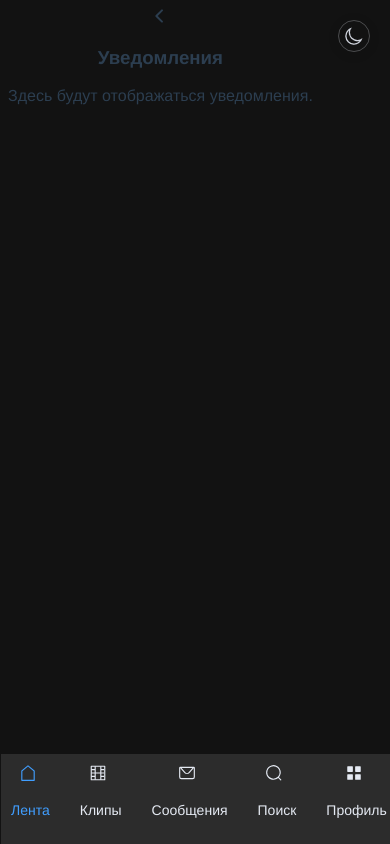
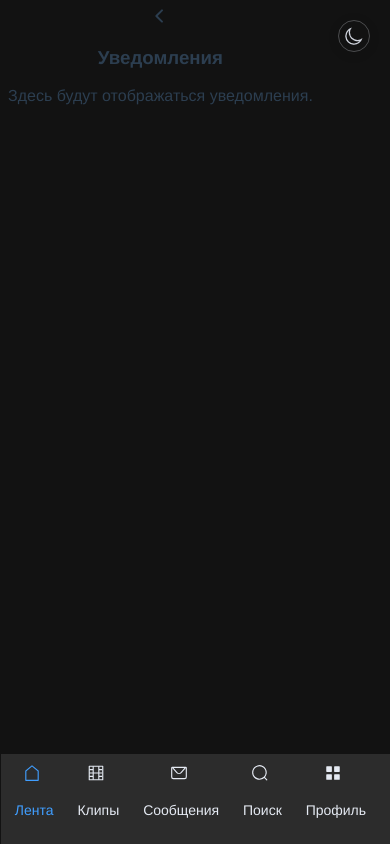
Before and after one commit to zazplay/ton_spane-, a Vue app in the folder ton-spane_front/: page /notifications in a window 390 px wide. Built offline with nearby package versions, Linux system fonts and the light colour scheme.

Commit message:
#Update HorizontalMenu

```diff
--- a/ton-spane_front/src/components/HorizontalMenu.vue
+++ b/ton-spane_front/src/components/HorizontalMenu.vue
@@ -1,9 +1,8 @@
 <template>
-    <el-menu :class="[{ 'horizontal-menu': isSmallScreen }]" default-active="1"
+    <el-menu class='horizontal-menu'  default-active="1"
         @open="handleOpen" @close="handleClose">
-        <h5 v-if="!isSmallScreen">SiteName</h5>
 
-        <router-link to="/tape" v-if="isSmallScreen || !isSmallScreen">
+        <router-link to="/tape">
             <el-menu-item index="1">
                 <el-icon>
                     <House />
@@ -12,7 +11,7 @@
             </el-menu-item>
         </router-link>
 
-        <router-link to="/clips" v-if="isSmallScreen || !isSmallScreen">
+        <router-link to="/clips" >
             <el-menu-item index="2">
                 <el-icon>
                     <Film />
@@ -21,7 +20,7 @@
             </el-menu-item>
         </router-link>
 
-        <router-link to="/message" v-if="isSmallScreen || !isSmallScreen">
+        <router-link to="/message">
             <el-menu-item index="3">
                 <el-icon>
                     <Message />
@@ -30,7 +29,7 @@
             </el-menu-item>
         </router-link>
 
-        <router-link to="/search" v-if="isSmallScreen || !isSmallScreen">
+        <router-link to="/search" >
             <el-menu-item index="5">
                 <el-icon>
                     <Search />
@@ -39,13 +38,12 @@
             </el-menu-item>
         </router-link>
 
-        <!-- Условное отображение элемента "Еще" или "Профиль" -->
-        <router-link :to="isSmallScreen ? '/profile' : '/more'">
+        <router-link to="/more">
             <el-menu-item index="7">
                 <el-icon>
                     <IconMenu />
                 </el-icon>
-                <span>{{ isSmallScreen ? 'Профиль' : 'Еще' }}</span>
+                <span>Профиль</span>
             </el-menu-item>
         </router-link>
 
@@ -54,22 +52,22 @@
 
 <script setup>
 import { Menu as IconMenu, House, Film, Message, Search } from '@element-plus/icons-vue';
-import { ref, onMounted, onUnmounted } from 'vue';
+// import { ref } from 'vue';
 
-const isSmallScreen = ref(false);
+// const isSmallScreen = ref(false);
 
-const updateScreenSize = () => {
-    isSmallScreen.value = window.innerWidth < 1200;
-};
+// const updateScreenSize = () => {
+//     isSmallScreen.value = window.innerWidth < 1200;
+// };
 
-onMounted(() => {
-    updateScreenSize();
-    window.addEventListener('resize', updateScreenSize);
-});
+// onMounted(() => {
+//     updateScreenSize();
+//     window.addEventListener('resize', updateScreenSize);
+// });
 
-onUnmounted(() => {
-    window.removeEventListener('resize', updateScreenSize);
-});
+// onUnmounted(() => {
+//     window.removeEventListener('resize', updateScreenSize);
+// });
 
 const handleOpen = (key, keyPath) => {
     console.log(key, keyPath);
@@ -99,11 +97,10 @@ const handleClose = (key, keyPath) => {
     bottom: 0;
     width: 100%;
     background: #2c2c2c;
-    justify-content: space-around;
+    justify-content: space-evenly;
     z-index: 1000;
     margin-left: -7px;
-
-    /* padding-bottom: 5px; */
+    padding-left: 10px;
 }
 
 .horizontal-menu .el-menu-item {
@@ -111,7 +108,7 @@ const handleClose = (key, keyPath) => {
     flex-direction: column;
     align-items: center;
     padding-top: 10px;
-    padding-left: 10px !important;
+    padding-left: 0 !important;
 
 }
 
```
